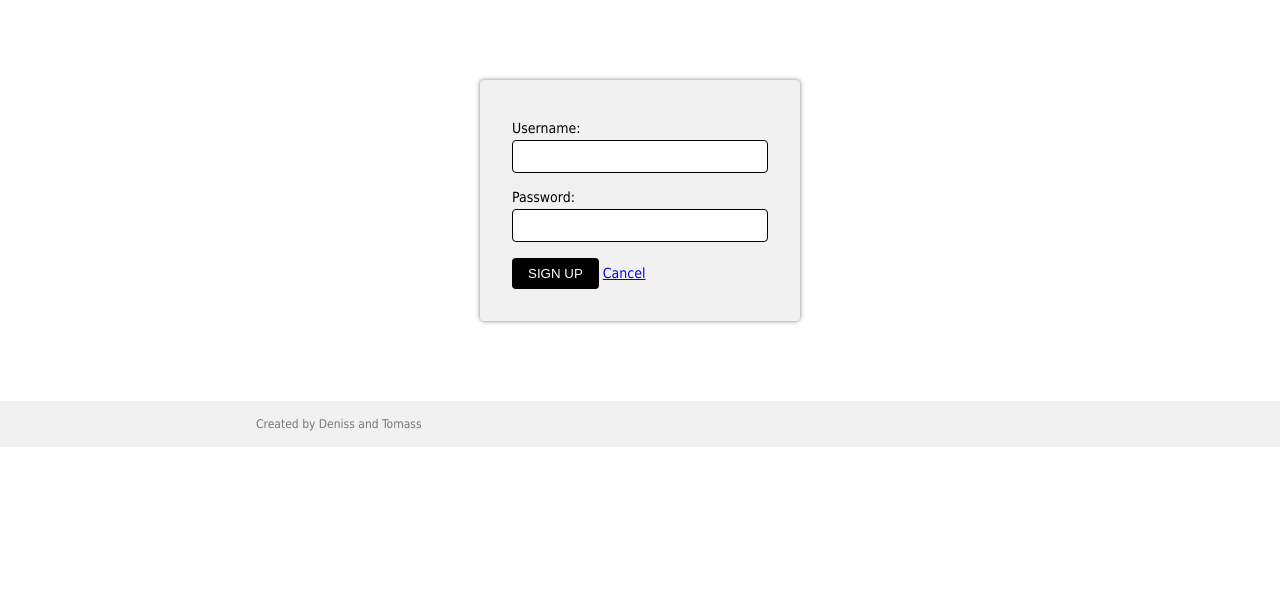
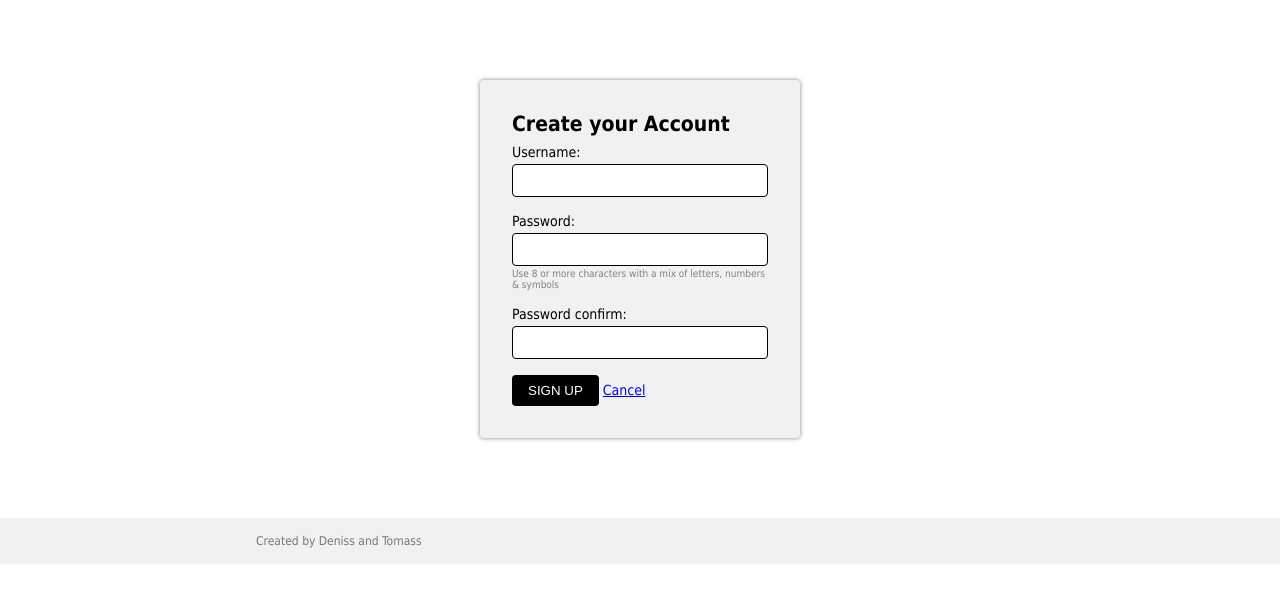
Before and after one commit to saden-ds/tasker, a Flask app: page /signup in a window 1280 px wide. Shown: the part 48-651 px from the top of the page. Run offline with Flask 3, Linux system fonts and the light colour scheme.

Commit message:
improved account creation

```diff
--- a/templates/signup.html
+++ b/templates/signup.html
@@ -4,6 +4,7 @@
     {% if error_message != '' %}
     <div class="error-message">{{ error_message }}</div>
     {% endif %}
+    <h2>Create your Account</h2>
     <div class="field-block">
         <label class="field-block__label">Username:</label>
         <input value="{{name}}" class="field-block__input input" type="text" name="name">
@@ -11,6 +12,11 @@
     <div class="field-block">
         <label class="field-block__label">Password:</label>
         <input class="field-block__input input" type="password" name="password">
+        <div class="field-block__hint">Use 8 or more characters with a mix of letters, numbers & symbols</div>
+    </div>
+    <div class="field-block">
+        <label class="field-block__label">Password confirm:</label>
+        <input class="field-block__input input" type="password" name="password_confirm">
     </div>
     <button class="form__button">SIGN UP</button>
     <a href="/signup">Cancel</a>
```
